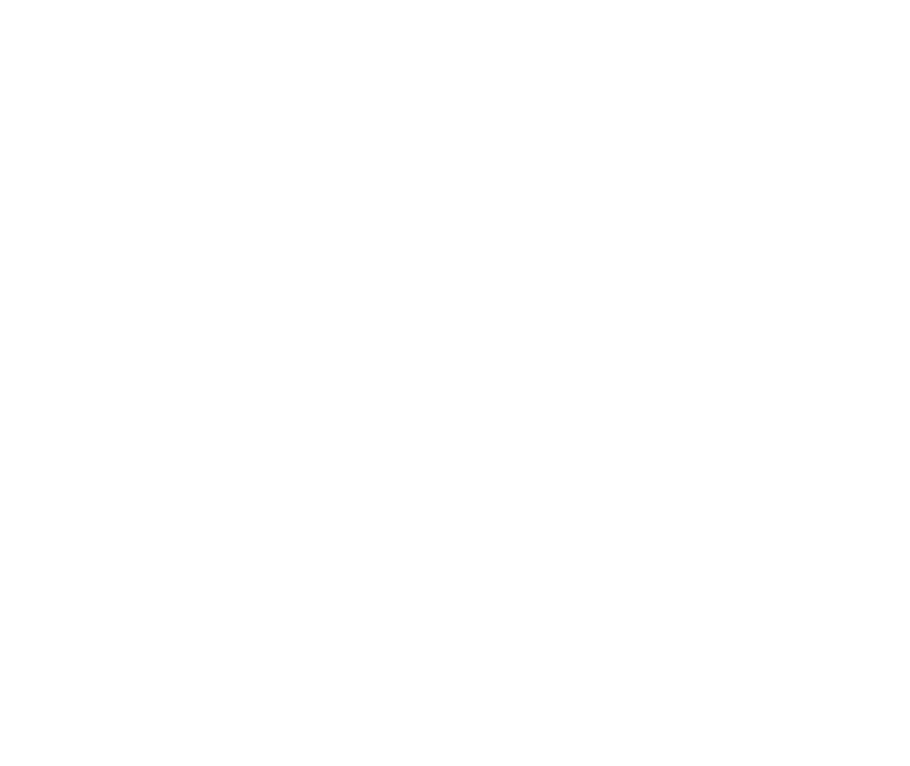
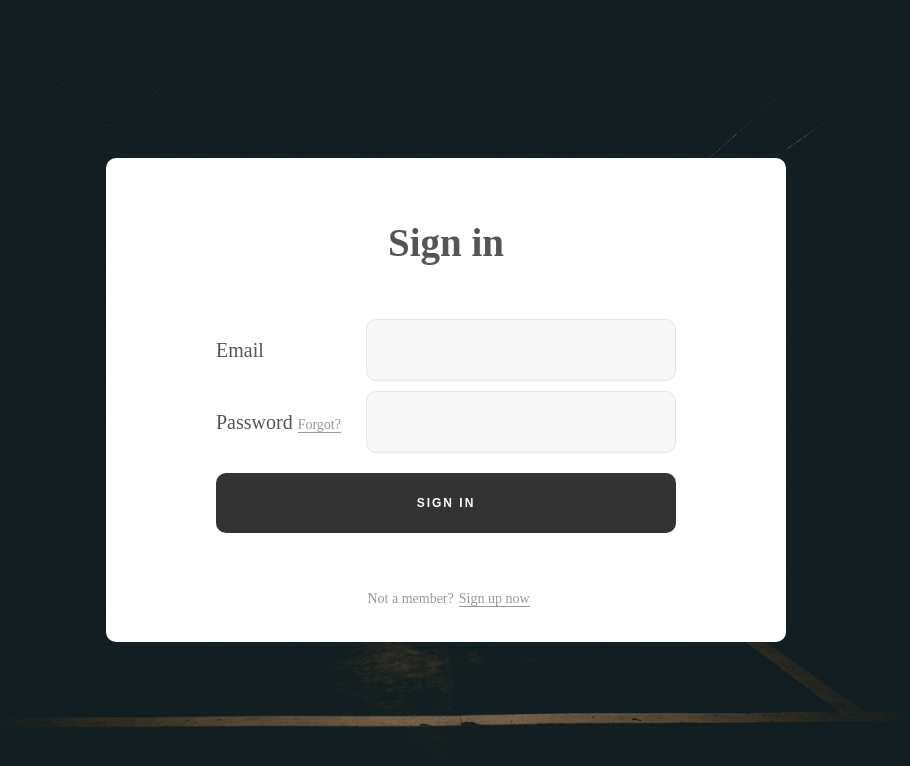
Before and after one commit to Tanuj-Choudhary/stream-polls, a React (Create React App) app: page /login in a window 1280 px wide. Shown: the top 766 px of the page, without its empty margins (194-1104 px from the left). Built offline with nearby package versions, Linux system fonts and the light colour scheme.

Commit message:
Added login route

```diff
--- a/src/components/routes/Routes.jsx
+++ b/src/components/routes/Routes.jsx
@@ -1,6 +1,9 @@
 import React from 'react';
 import { Route, Switch, BrowserRouter } from 'react-router-dom';
+
 import Home from '../home/Home';
+import Login from '../login/Login';
+import Page404 from '../error/Page404';
 
 function Routes() {
   return (
@@ -8,6 +11,8 @@
       <BrowserRouter>
         <Switch>
           <Route path="/" exact component={Home} />
+          <Route path="/login" exact component={Login} />
+          <Route path="/page404" exact component={Page404} />
         </Switch>
       </BrowserRouter>
     </>
```
